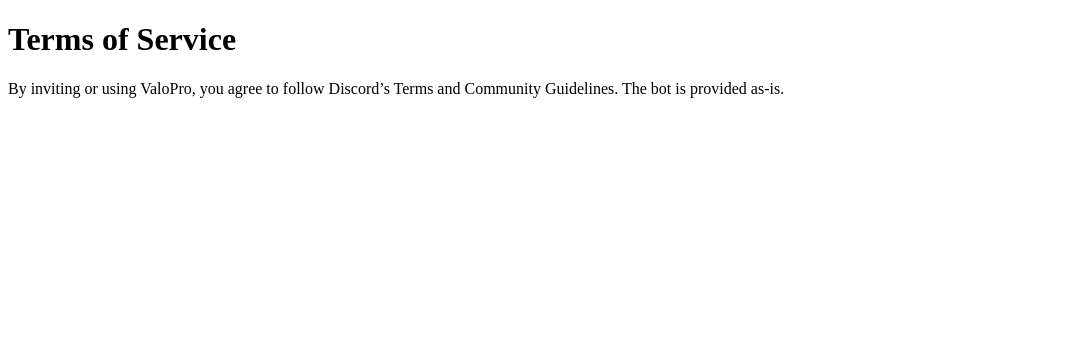
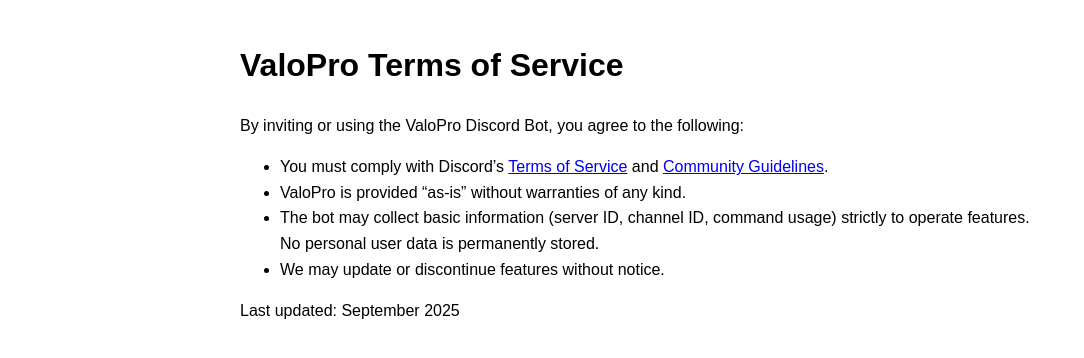
Before and after one commit to BrandonKS05/ValoPro, a plain HTML site: page docs/terms.html in a window 1280 px wide. Shown: the whole page, without its empty margins (0-1084 px from the left). Drawn offline with Linux system fonts and the light colour scheme.

Commit message:
Update terms.html

```diff
--- a/docs/terms.html
+++ b/docs/terms.html
@@ -1,8 +1,19 @@
 <!doctype html>
 <html lang="en">
-<head><meta charset="utf-8"><title>ValoPro Terms of Service</title></head>
+<head>
+<meta charset="utf-8"><meta name="viewport" content="width=device-width,initial-scale=1">
+<title>ValoPro Terms of Service</title>
+<style>body{font-family:sans-serif;max-width:800px;margin:40px auto;padding:0 20px;line-height:1.6}</style>
+</head>
 <body>
-<h1>Terms of Service</h1>
-<p>By inviting or using ValoPro, you agree to follow Discord’s Terms and Community Guidelines. The bot is provided as-is.</p>
+<h1>ValoPro Terms of Service</h1>
+<p>By inviting or using the ValoPro Discord Bot, you agree to the following:</p>
+<ul>
+  <li>You must comply with Discord’s <a href="https://discord.com/terms" target="_blank">Terms of Service</a> and <a href="https://discord.com/guidelines" target="_blank">Community Guidelines</a>.</li>
+  <li>ValoPro is provided “as-is” without warranties of any kind.</li>
+  <li>The bot may collect basic information (server ID, channel ID, command usage) strictly to operate features. No personal user data is permanently stored.</li>
+  <li>We may update or discontinue features without notice.</li>
+</ul>
+<p>Last updated: September 2025</p>
 </body>
 </html>
```
